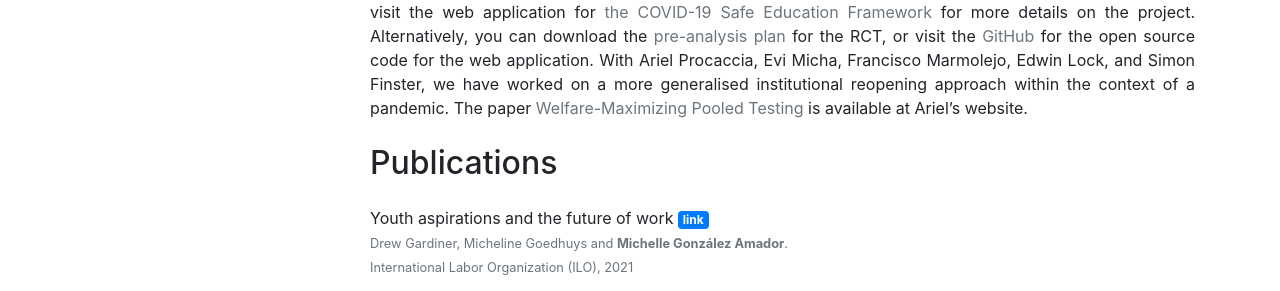
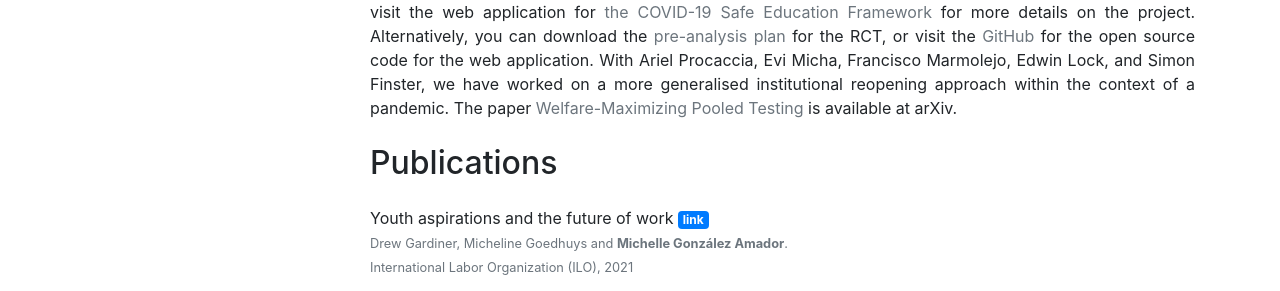
Before and after one commit to michelleg06/m-gonzalezamador.com, a Jekyll site: the page built from research.md, in a window 1280 px wide. Shown: the part 797-1088 px from the top of the page. Built offline with Jekyll 4.4.1, drawn with Linux system fonts in a browser that asks for light colours; nearby versions of some CDN libraries.

Commit message:
Update research.md

```diff
--- a/research.md
+++ b/research.md
@@ -28,7 +28,7 @@
 how exposure to self-interest & altruistic narratives and peer behaviour affects reource-rich country citizens' willingness to
 donate to resource-poor countries, within the context of the COVID-19 pandemic and the Russo-Ukrainian war. You can find the [pre-analysis plan](https://doi.org/10.1257/rct.8422-1.0) for the first of two experiments online.
 
-More recently, Edwin Lock, Simon Finster, Francisco Marmolejo-Cossío and I developed an algorithmic mechanism to safely reopen educational institutions during a pandemic and mitigate learning losses. You can visit the web application for [the COVID-19 Safe Education Framework](https://www.c-sef.com/) for more details on the project. Alternatively, you can download the [pre-analysis plan](https://doi.org/10.1257/rct.9466) for the RCT, or visit the [GitHub](https://github.com/edwinlock/csef) for the open source code for the web application. With Ariel Procaccia, Evi Micha, Francisco Marmolejo, Edwin Lock, and Simon Finster, we have worked on a more generalised institutional reopening approach within the context of a pandemic. The paper [Welfare-Maximizing Pooled Testing](http://procaccia.info/wp-content/uploads/2022/06/pooled.pdf) is available at Ariel's website.
+More recently, Edwin Lock, Simon Finster, Francisco Marmolejo-Cossío and I developed an algorithmic mechanism to safely reopen educational institutions during a pandemic and mitigate learning losses. You can visit the web application for [the COVID-19 Safe Education Framework](https://www.c-sef.com/) for more details on the project. Alternatively, you can download the [pre-analysis plan](https://doi.org/10.1257/rct.9466) for the RCT, or visit the [GitHub](https://github.com/edwinlock/csef) for the open source code for the web application. With Ariel Procaccia, Evi Micha, Francisco Marmolejo, Edwin Lock, and Simon Finster, we have worked on a more generalised institutional reopening approach within the context of a pandemic. The paper [Welfare-Maximizing Pooled Testing]([http://procaccia.info/wp-content/uploads/2022/06/pooled.pdf](https://arxiv.org/abs/2206.10660)) is available at arXiv.
 
 
 {% include publications.html %}
```
